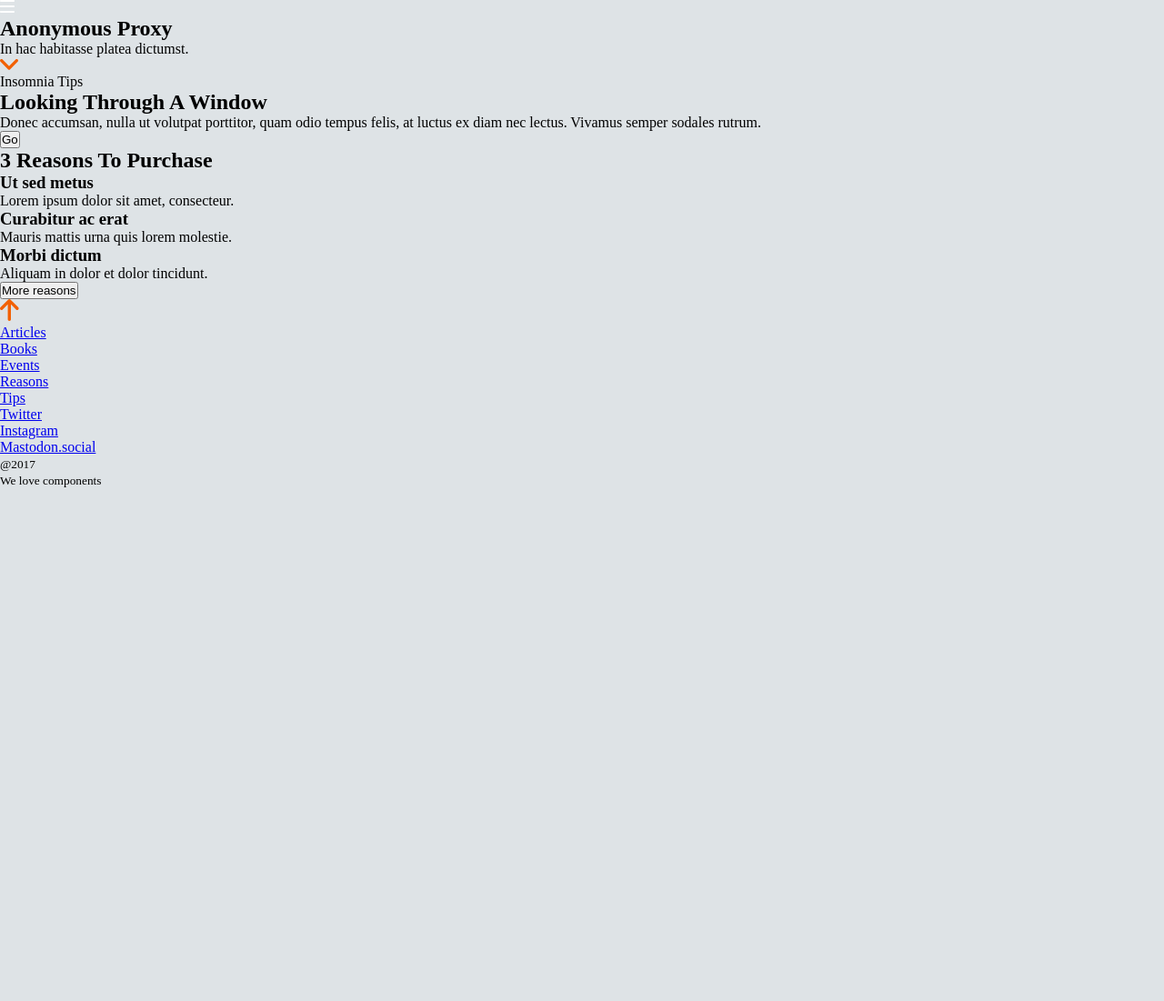
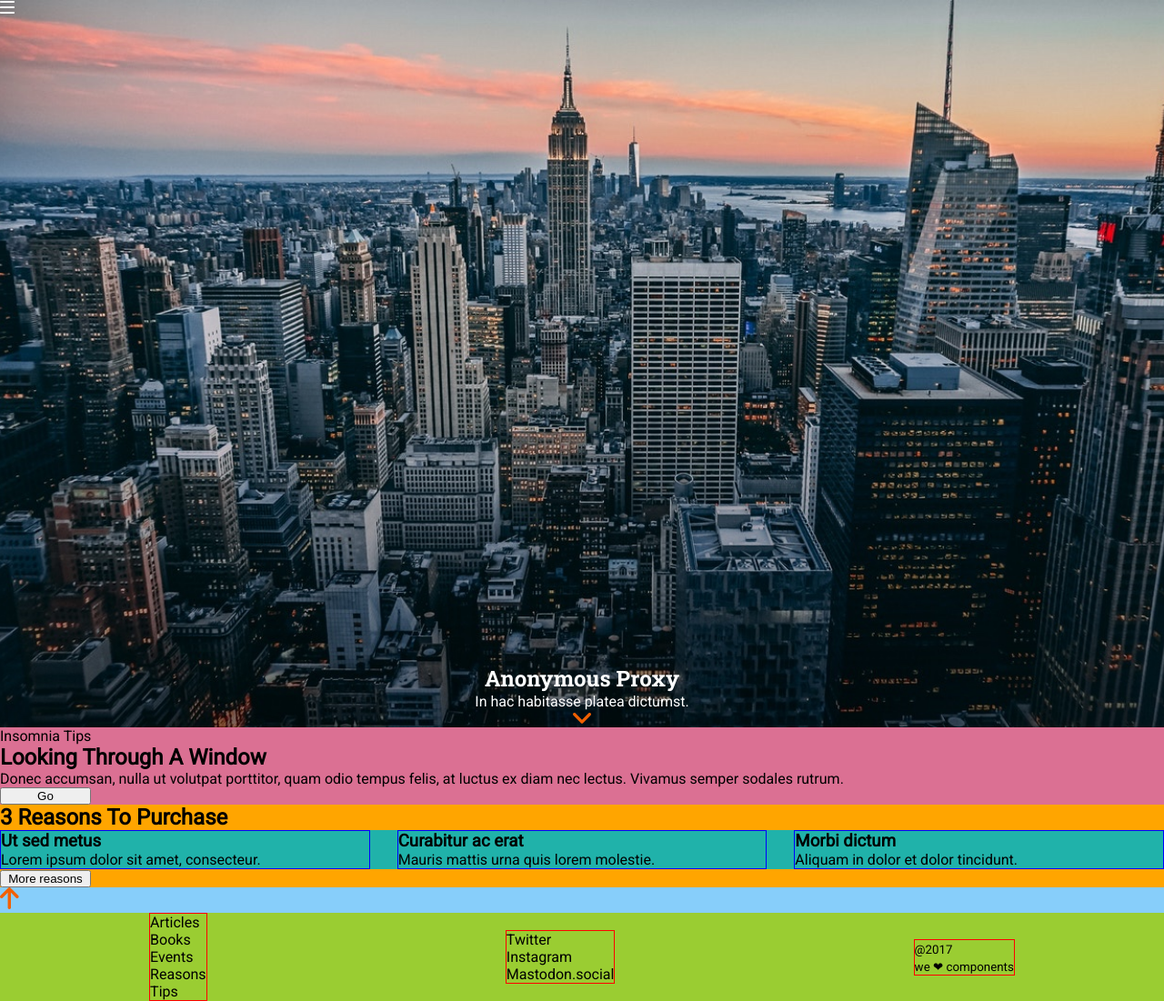
Before and after one commit to Adalab/modulo-1-evaluacion-final-leireomadina, a website: page docs/index.html in a window 1280 px wide. Shown: the whole page at 91% size. Before the commit the page ends 800 px from the top, so only its background shows below. Drawn offline with Linux system fonts and the light colour scheme.

Commit message:
Update docs

```diff
--- a/docs/assets/css/main.css
+++ b/docs/assets/css/main.css
@@ -1 +1 @@
-*{box-sizing:border-box;margin:0;padding:0}body{background-color:#dee3e6}
+*{box-sizing:border-box;margin:0;padding:0}ul{list-style-type:none}a{color:black;text-decoration:none}body{background-color:#dee3e6;font-family:'Roboto', sans-serif}.header{background-color:lightcoral}.header-menu{position:fixed;top:0;left:0}.main{background-color:lightgreen}.hero-container{height:100vh;background-image:url(../images/cover.jpg);background-repeat:no-repeat;background-size:cover;background-position:center;display:flex;flex-direction:column;justify-content:flex-end;align-items:center}.hero__title{color:white;font-family:'Roboto Slab', serif}.hero__text{color:white}.tips{background-color:palevioletred}.tips-container{display:flex;flex-direction:column;justify-content:flex-start}.reasons{background-color:orange}.grid-container{background-color:lightseagreen;display:grid;grid-template-columns:1fr;grid-template-rows:1fr 1fr 1fr;row-gap:45px}.reasons__article{width:60%;border:1px solid blue}@media all and (min-width: 768px){.grid-container{grid-template-columns:1fr 1fr 1fr;grid-template-rows:1fr;-moz-column-gap:30px;column-gap:30px}.reasons__article{width:auto;border:1px solid blue}}.footer{background-color:lightskyblue}.footer-container{background-color:yellowgreen;display:flex;flex-direction:column;align-items:center}.footer__sons{border:1px solid red}@media all and (min-width: 768px){.footer-container{flex-direction:row;justify-content:space-around}}button{width:100px}
--- a/docs/index.html
+++ b/docs/index.html
@@ -5,48 +5,49 @@
     <meta name="viewport" content="width=device-width, initial-scale=1" />
     <title>Evaluación final módulo 1 - Leire Ordeñana</title>
     <link
-      href="https://fonts.googleapis.com/css?family=Roboto&display=swap"
+      href="https://fonts.googleapis.com/css2?family=Roboto&family=Roboto+Slab:wght@400;700&display=swap"
       rel="stylesheet"
+      type="text/css"
     />
-    <link rel="stylesheet" href="./assets/css/main.css" />
+    <link rel="stylesheet" href="./assets/css/main.css" type="text/css" />
     <link rel="icon" href="./assets/images/favicon.png" />
   </head>
 
   <body>
     <header class="header">
-      <nav>
-        <a
-          href="https://adalab.es/"
-          title="Go to the home page"
-          target="_blank"
-        >
+      <nav class="header-menu">
+        <a href="https://adalab.es/" title="Go to the home page" target="_blank" class="header-menu__link">
           <img
             src="./assets/images/ico-menu.svg"
             alt="Menú de hamburguesa de la página"
+            class="header-menu__image"
           />
-          <!-- img does not need title attribute because it gets inherited -->
+          <!-- don't think we need a title attribute to the img -->
         </a>
       </nav>
     </header>
-    <main>
+
+    <main class="main">
       <section class="hero">
         <!-- it can be placed in the header? -->
         <div class="hero-container">
-          <h1>
+          <h1 class="hero__title">
             <span>Anonymous</span>
             <span>Proxy</span>
           </h1>
-          <p>In hac habitasse platea dictumst.</p>
+          <p class="hero__text">In hac habitasse platea dictumst.</p>
           <a href="#reasons" title="Go to section 3 reasons to purchase">
             <img
               src="./assets/images/ico-scroll-down.svg"
               alt="Flecha naranja señalando hacia abajo"
+              class="hero__image"
             />
           </a>
         </div>
       </section>
       <section class="tips">
-        <!-- do we need an article here? -->
+        <div class="tips-container">
+          <!-- do we need an article here? meh just 1 element-->
           <p>Insomnia Tips</p>
           <h2>Looking Through A Window</h2>
           <p>
@@ -54,23 +55,27 @@
             at luctus ex diam nec lectus. Vivamus semper sodales rutrum.
           </p>
           <button type="button">Go</button>
+        </div>
       </section>
       <section class="reasons" id="reasons">
         <h2>3 Reasons To Purchase</h2>
-        <article>
+        <div class="grid-container">
+          <article class="reasons__article">
             <h3>Ut sed metus</h3>
             <p>Lorem ipsum dolor sit amet, consecteur.</p>
           </article>
-        <article>
+          <article class="reasons__article">
             <h3>Curabitur ac erat</h3>
             <p>Mauris mattis urna quis lorem molestie.</p>
           </article>
-        <article>
+          <article class="reasons__article">
             <h3>Morbi dictum</h3>
             <p>Aliquam in dolor et dolor tincidunt.</p>
           </article>
+        </div>
         <button type="button">More reasons</button>
       </section>
+
     </main>
     <footer class="footer">
       <a href="#" title="Go back to the top of the page">
@@ -79,7 +84,8 @@
           alt="Flecha naranja señalando hacia arriba"
         />
       </a>
-      <nav>
+      <div class="footer-container">
+        <nav class="footer__sons">
           <ul>
             <li>
               <a
@@ -120,7 +126,7 @@
             </li>
           </ul>
         </nav>
-      <nav>
+        <nav class="footer__sons">
           <ul>
             <li>
               <a
@@ -148,11 +154,12 @@
             </li>
           </ul>
         </nav>
-      <div>
+        <div class="footer__sons">
           <!-- copyright -->
           <p><small>&#64;2017</small></p>
           <!-- claim -->
-        <p><small>We love components</small></p>
+          <p><small>we ❤︎ components</small></p>
+        </div>
       </div>
     </footer>
   </body>
```
Also changed, not shown: docs/assets/images/logo-adalab.png (deleted). Lines whose indentation alone changed are shown as unchanged.
